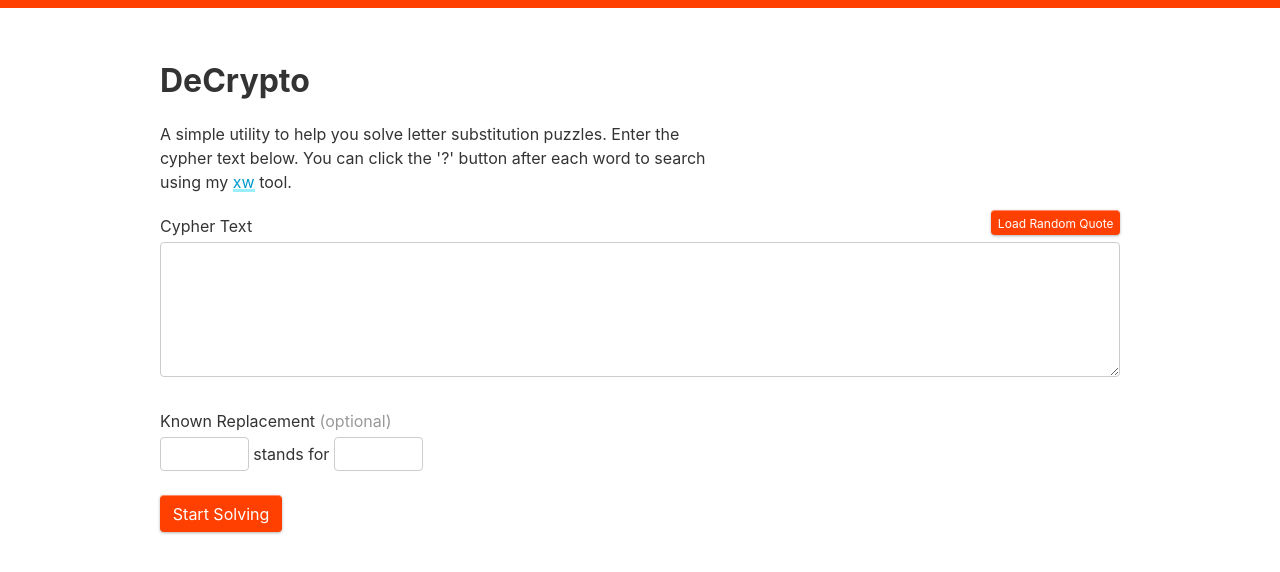
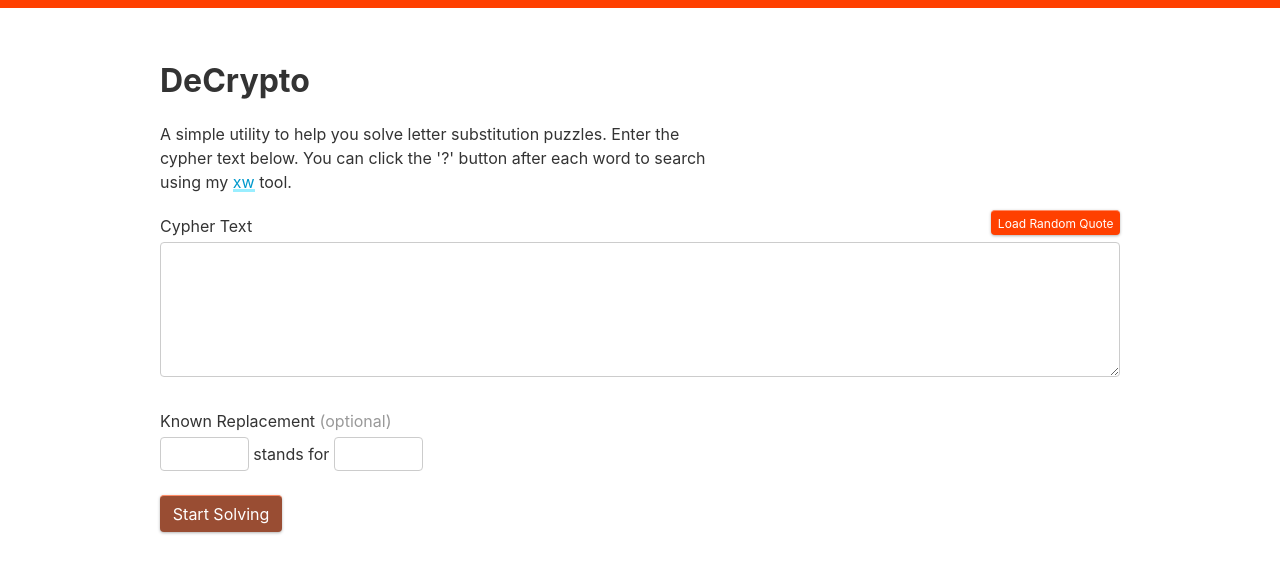
Before and after one commit to colinbate/decrypto, a Svelte app: page / in a window 1280 px wide. Shown: the top 572 px of the page. Built offline with nearby package versions, Linux system fonts and the light colour scheme.

Commit message:
Don't allow empty cyphers

```diff
--- a/public/global.css
+++ b/public/global.css
@@ -3,7 +3,6 @@ html, body {
 	width: 100%;
 	height: 100%;
 }
-
 body {
 	border-top: 0.5rem solid hsla(15, 100%, 50%, 1);
 	color: #333;
@@ -12,7 +11,6 @@ body {
 	box-sizing: border-box;
 	font-family: -apple-system, BlinkMacSystemFont, "Segoe UI", Roboto, Oxygen-Sans, Ubuntu, Cantarell, "Helvetica Neue", sans-serif;
 }
-
 a {
 	color: hsl(195, 100%, 40%);
 	text-decoration: none;
@@ -69,6 +67,11 @@ button:active {
 	border-top-color: hsl(15, 100%, 50%);
 }
 
+button[disabled] {
+	cursor: not-allowed;
+	background-color: hsl(15, 50%, 40%);
+}
+
 .cf::after, .cf::before {
 	content: " ";
 	display: table;
@@ -89,7 +92,7 @@ button:active {
 		border: 1px solid #666;
 		color: #fff;
 	}
-	input, textarea {
+	.color-mode input, .color-mode textarea {
 		background-color: #000;
 	}
 	input:disabled {
--- a/public/index.html
+++ b/public/index.html
@@ -3,9 +3,7 @@
 <head>
 	<meta charset='utf8'>
 	<meta name='viewport' content='width=device-width'>
-
 	<title>DeCrypto</title>
-
 	<link rel='icon' type='image/png' href='/favicon.png'>
 	<link rel='stylesheet' href='/global.css'>
 	<link rel='stylesheet' href='/bundle.css'>
--- a/src/QuoteEntry.svelte
+++ b/src/QuoteEntry.svelte
@@ -54,5 +54,5 @@ const dispatch = createEventDispatcher();
     <label>Known Replacement <span class="opt">(optional)</span></label>
     <input type="text" size="3" bind:value={knownEnc}> stands for <input type="text" size="3" bind:value={knownPlain}>
   </div>
-  <button type="button" on:click={() => dispatch('start', {quote:cypher, knownEnc, knownPlain})}>Start Solving</button>
+  <button type="button" disabled={cypher.length === 0} on:click={() => dispatch('start', {quote:cypher, knownEnc, knownPlain})}>Start Solving</button>
 </form>
```
